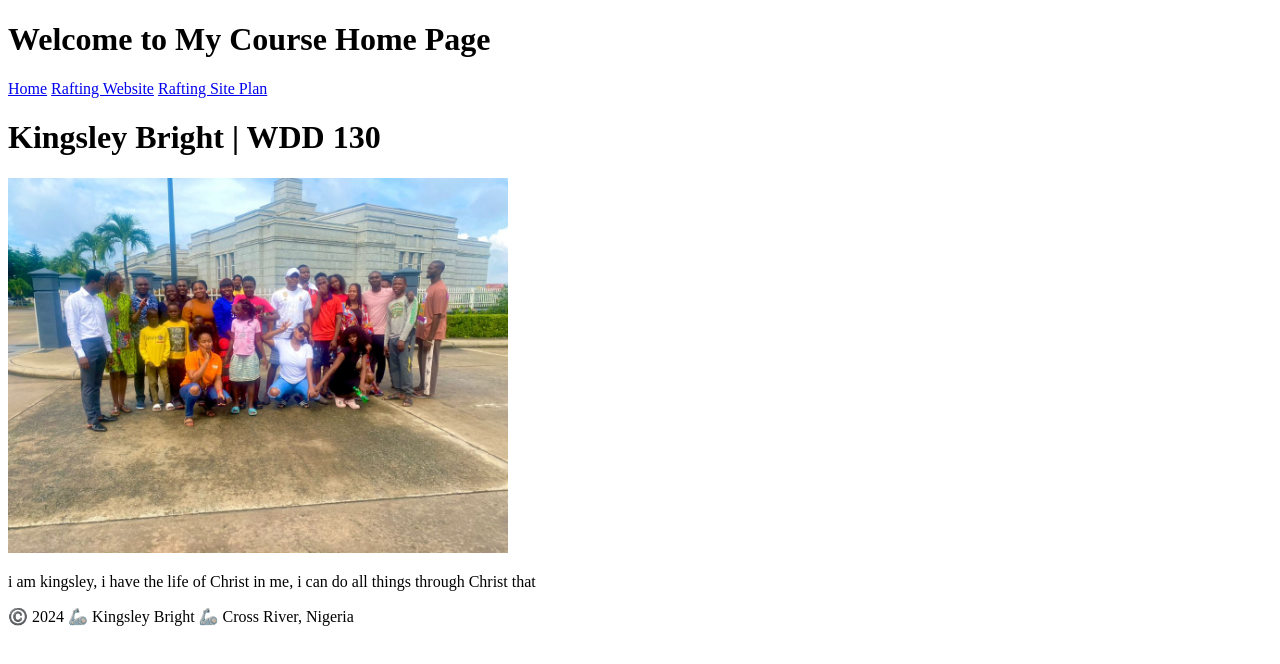
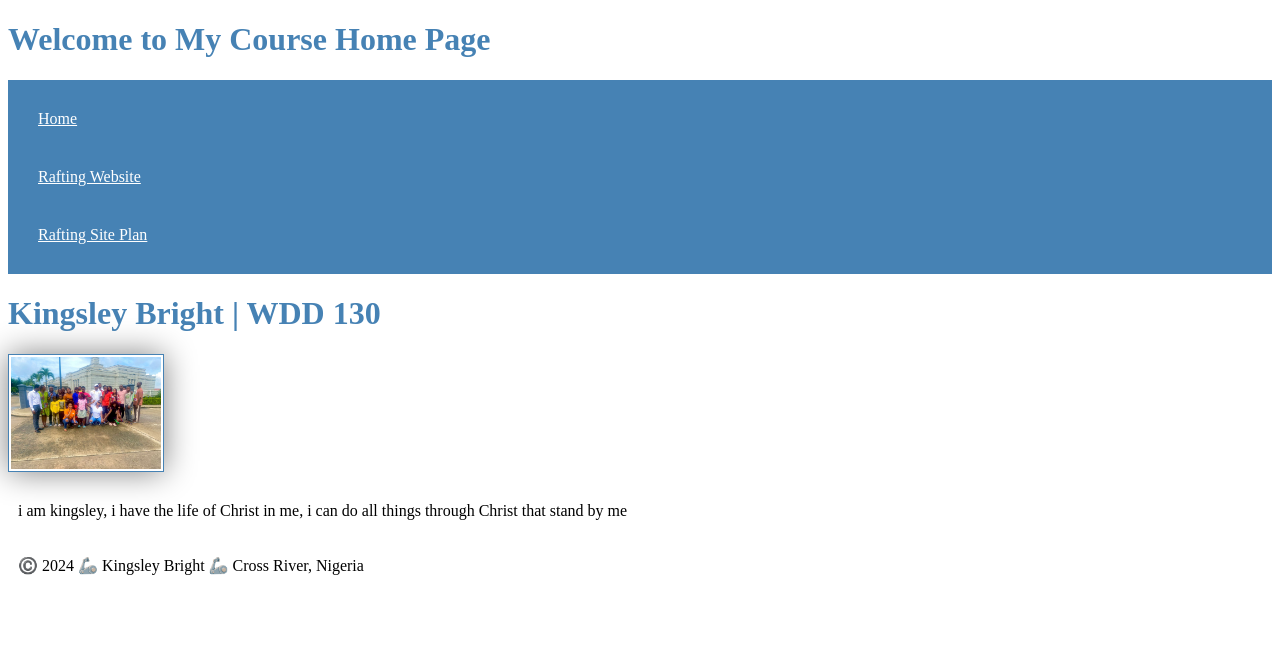
Before and after one commit to kingsley2-design/wdd130, a plain HTML site: page index.html in a window 1280 px wide. Drawn offline with Linux system fonts and the light colour scheme.

Commit message:
edited by iche

```diff
--- a/index.html
+++ b/index.html
@@ -4,7 +4,7 @@
     <meta charset="UTF-8">
     <meta name="viewport" content="width=device-width, initial-scale=1.0">
     <title>Kingsley Bright | WDD 130</title>
-    <link rel="stylesheet" href="styles.css">
+    <link rel="stylesheet" href="styles/styles.css">
 </head>
 <body>
     <header>
@@ -18,7 +18,7 @@
     <main>
         <h1>Kingsley Bright | WDD 130</h1>
         <img src="images/WhatsApp Image 2023-07-20 at 2.55.47 PM.jpeg" alt="my picture" width="500">
-        <p>i am kingsley, i have the life of Christ in me, i can do all things through Christ that </p>
+        <p>i am kingsley, i have the life of Christ in me, i can do all things through Christ that stand by me</p>
     </main>
 
     <footer>
--- /dev/null
+++ b/styles/styles.css
@@ -0,0 +1,22 @@
+nav {
+  background-color: steelblue;
+  padding: 10px;
+}
+nav a {
+  color: white;
+  display: block;
+  padding: 20px;
+}
+h1 {
+ color: steelblue;
+}
+img {
+  width: 150px;
+  height: auto;
+  border: 1px solid steelblue;
+  padding: 2px;
+  box-shadow: 0 0 30px gray;
+}
+p {
+  padding: 10px;
+}
```
Also changed, not shown: king.html (deleted).
